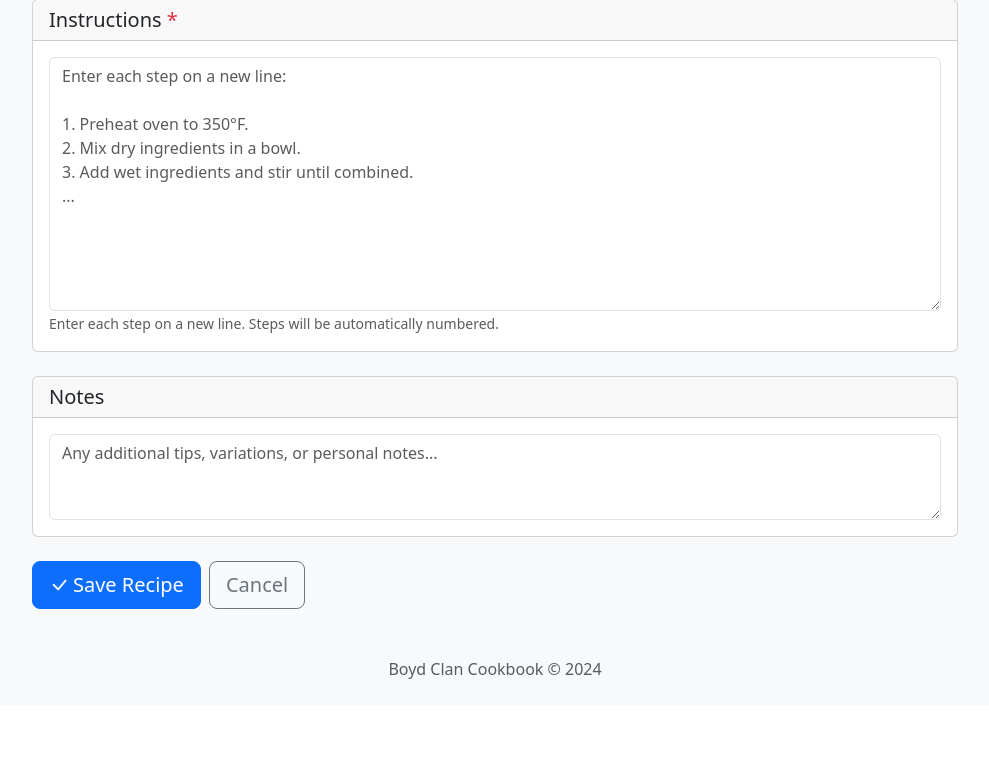
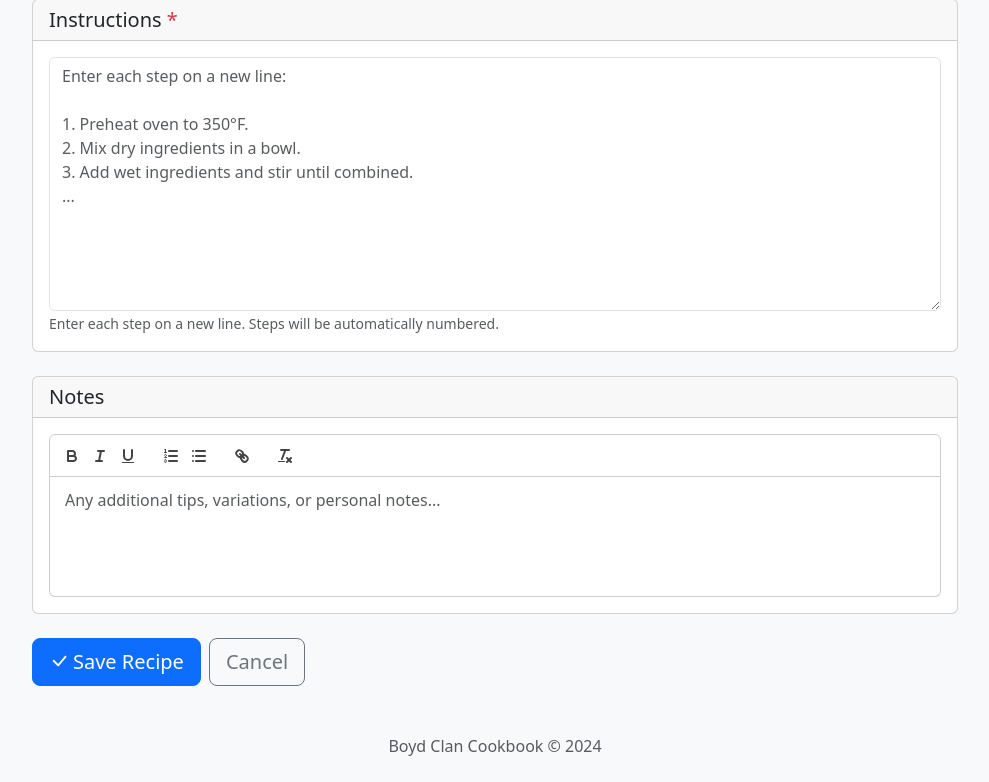
Before and after one commit to JohnTheHobbit/Cookbook, a Flask app: page /recipes/new in a window 1280 px wide. Shown: the part 1076-1858 px from the top of the page, without its empty margins (145-1134 px from the left). Before the commit the page ends 1755 px from the top, so only its background shows below. Run offline with Flask 3, Linux system fonts and the light colour scheme; some libraries are stand-ins or nearby versions.

Commit message:
Added Quill formatting to notes section fixing #2

```diff
--- a/app/routes/recipes.py
+++ b/app/routes/recipes.py
@@ -1,8 +1,24 @@
 from flask import Blueprint, render_template, request, redirect, url_for, flash, jsonify
+import bleach
 from app import db
 from app.models import Recipe, Ingredient, Category, RecipeSection, SectionIngredient
 
 bp = Blueprint('recipes', __name__)
+
+# HTML sanitization for notes field
+ALLOWED_TAGS = ['p', 'br', 'strong', 'em', 'u', 'ol', 'ul', 'li', 'a']
+ALLOWED_ATTRS = {'a': ['href', 'target', 'rel']}
+
+
+def sanitize_html(html):
+    """Sanitize HTML content to prevent XSS attacks."""
+    if not html:
+        return None
+    cleaned = bleach.clean(html, tags=ALLOWED_TAGS, attributes=ALLOWED_ATTRS, strip=True)
+    # Remove empty paragraphs (Quill creates these for empty content)
+    if cleaned in ('<p><br></p>', '<p></p>', ''):
+        return None
+    return cleaned
 
 
 @bp.route('/')
@@ -129,7 +145,7 @@ def save_recipe(recipe):
         cook_time = request.form.get('cook_time_minutes', type=int)
         servings = request.form.get('servings', type=int)
         servings_unit = request.form.get('servings_unit', 'servings').strip()
-        notes = request.form.get('notes', '').strip()
+        notes = sanitize_html(request.form.get('notes', ''))
         source = request.form.get('source', '').strip()
 
         # Check if using sections mode
--- a/app/static/css/main.css
+++ b/app/static/css/main.css
@@ -389,3 +389,78 @@ main {
 .btn-favorite.animate {
     animation: heartBeat 0.4s ease-in-out;
 }
+
+/* ==========================================================================
+   Quill Editor Styling
+   ========================================================================== */
+
+#notes-editor {
+    min-height: 120px;
+    background: white;
+}
+
+.ql-toolbar {
+    border-radius: 0.375rem 0.375rem 0 0;
+    border-color: var(--bs-border-color);
+}
+
+.ql-container {
+    border-radius: 0 0 0.375rem 0.375rem;
+    border-color: var(--bs-border-color);
+    font-size: 1rem;
+    font-family: inherit;
+}
+
+.ql-editor {
+    min-height: 100px;
+}
+
+.ql-editor.ql-blank::before {
+    font-style: normal;
+    color: var(--bs-secondary-color);
+}
+
+/* Notes content display styling */
+.notes-content {
+    line-height: 1.6;
+    color: var(--bs-secondary-color);
+}
+
+.notes-content p {
+    margin-top: 0;
+    margin-bottom: 1rem !important;
+}
+
+.notes-content p:last-child {
+    margin-bottom: 0 !important;
+}
+
+/* Handle Quill's empty paragraphs used for line breaks */
+.notes-content p br {
+    display: block;
+    content: "";
+}
+
+.notes-content p:empty,
+.notes-content p:has(> br:only-child) {
+    min-height: 1.6em;
+}
+
+.notes-content ul,
+.notes-content ol {
+    margin-left: 1.5rem;
+    margin-bottom: 0.5rem;
+    padding-left: 0;
+}
+
+.notes-content li {
+    margin-bottom: 0.25rem;
+}
+
+.notes-content a {
+    color: var(--bs-primary);
+}
+
+.notes-content strong {
+    font-weight: 600;
+}
--- a/app/static/js/app.js
+++ b/app/static/js/app.js
@@ -9,6 +9,7 @@ document.addEventListener('DOMContentLoaded', function() {
     initIngredientForm();
     initSectionForm();
     initUnitConversion();
+    initNotesEditor();
 });
 
 /**
@@ -530,3 +531,47 @@ if (searchInput && searchInput.hasAttribute('data-live-search')) {
         }, 300);
     });
 }
+
+/**
+ * Notes Editor - Quill WYSIWYG
+ */
+function initNotesEditor() {
+    const editorContainer = document.getElementById('notes-editor');
+    if (!editorContainer) return;
+
+    // Check if Quill is available
+    if (typeof Quill === 'undefined') return;
+
+    const quill = new Quill('#notes-editor', {
+        theme: 'snow',
+        placeholder: 'Any additional tips, variations, or personal notes...',
+        modules: {
+            toolbar: [
+                ['bold', 'italic', 'underline'],
+                [{ 'list': 'ordered'}, { 'list': 'bullet' }],
+                ['link'],
+                ['clean']
+            ]
+        }
+    });
+
+    // Load existing content from hidden input
+    const hiddenInput = document.getElementById('notes');
+    if (hiddenInput && hiddenInput.value) {
+        quill.root.innerHTML = hiddenInput.value;
+    }
+
+    // Sync editor content to hidden input on form submit
+    const form = editorContainer.closest('form');
+    if (form) {
+        form.addEventListener('submit', function() {
+            const content = quill.root.innerHTML;
+            // Don't save empty editor content
+            if (content === '<p><br></p>' || content === '<p></p>') {
+                hiddenInput.value = '';
+            } else {
+                hiddenInput.value = content;
+            }
+        });
+    }
+}
--- a/app/templates/base.html
+++ b/app/templates/base.html
@@ -9,6 +9,8 @@
     <link href="https://cdn.jsdelivr.net/npm/bootstrap@5.3.2/dist/css/bootstrap.min.css" rel="stylesheet">
     <!-- Bootstrap Icons -->
     <link href="https://cdn.jsdelivr.net/npm/bootstrap-icons@1.11.1/font/bootstrap-icons.css" rel="stylesheet">
+    <!-- Quill Editor CSS -->
+    <link href="https://cdn.quilljs.com/1.3.7/quill.snow.css" rel="stylesheet">
     <!-- Custom CSS -->
     <link href="{{ url_for('static', filename='css/main.css') }}" rel="stylesheet">
     <!-- Print CSS -->
@@ -110,6 +112,8 @@
     <script src="https://unpkg.com/htmx.org@1.9.9"></script>
     <!-- Bootstrap 5 JS -->
     <script src="https://cdn.jsdelivr.net/npm/bootstrap@5.3.2/dist/js/bootstrap.bundle.min.js"></script>
+    <!-- Quill Editor JS -->
+    <script src="https://cdn.quilljs.com/1.3.7/quill.min.js"></script>
     <!-- Custom JS -->
     <script src="{{ url_for('static', filename='js/app.js') }}"></script>
 
--- a/app/templates/recipes/detail.html
+++ b/app/templates/recipes/detail.html
@@ -207,7 +207,7 @@
     <h2 class="h5 mb-3">
         <i class="bi bi-chat-left-text me-2"></i>Notes
     </h2>
-    <p class="text-muted">{{ recipe.notes }}</p>
+    <div class="notes-content">{{ recipe.notes|safe }}</div>
 </div>
 {% endif %}
 
--- a/app/templates/recipes/form.html
+++ b/app/templates/recipes/form.html
@@ -405,8 +405,8 @@
                     <h5 class="mb-0">Notes</h5>
                 </div>
                 <div class="card-body">
-                    <textarea class="form-control" id="notes" name="notes" rows="3"
-                              placeholder="Any additional tips, variations, or personal notes...">{{ recipe.notes if recipe else '' }}</textarea>
+                    <div id="notes-editor"></div>
+                    <input type="hidden" id="notes" name="notes" value="{{ recipe.notes|e if recipe and recipe.notes else '' }}">
                 </div>
             </div>
 
--- a/app/templates/recipes/print.html
+++ b/app/templates/recipes/print.html
@@ -241,7 +241,8 @@
 
     {% if recipe.notes %}
         <div class="notes">
-            <strong>Notes:</strong> {{ recipe.notes }}
+            <strong>Notes:</strong>
+            <div class="notes-content">{{ recipe.notes|safe }}</div>
         </div>
     {% endif %}
 
--- a/requirements.txt
+++ b/requirements.txt
@@ -10,6 +10,9 @@ gunicorn>=21.2.0
 # Utilities
 python-dotenv>=1.0.0
 
+# HTML sanitization
+bleach>=6.0.0
+
 # Development
 pytest>=7.4.3
 pytest-flask>=1.3.0
```
